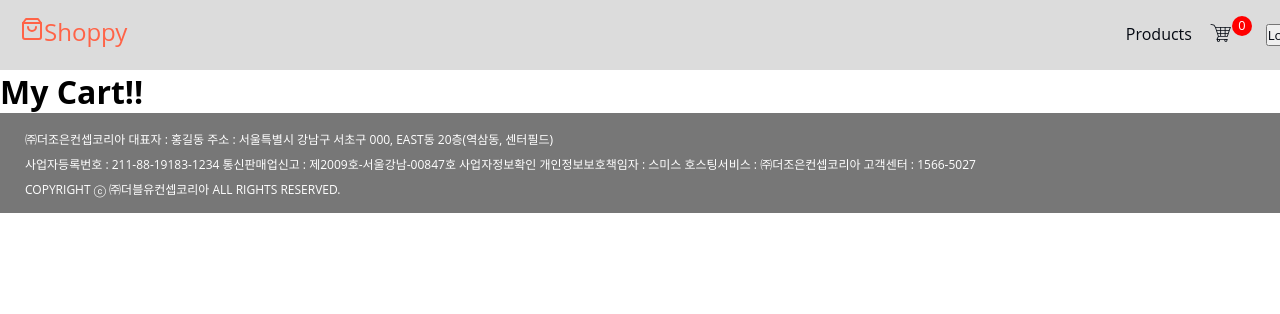
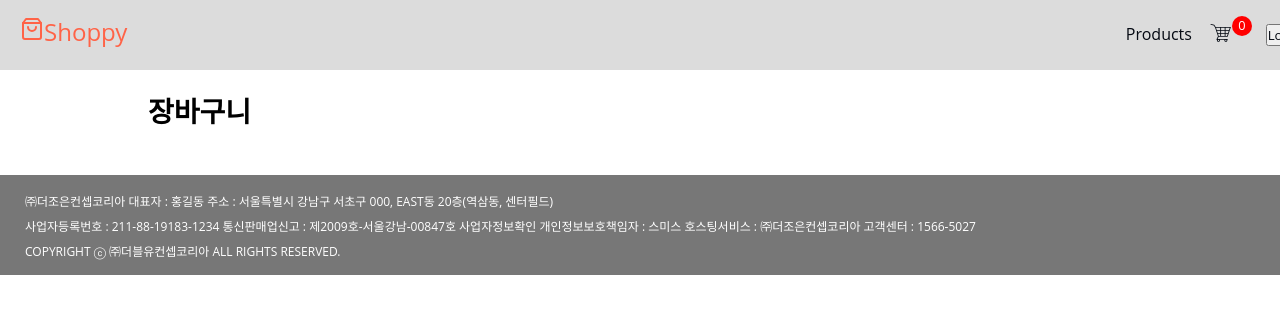
Before and after one commit to TJG404/webpublish, a React (Create React App) app in the folder react/shoppy-app/: page /cart in a window 1280 px wide. Shown: the top 314 px of the page. Built offline with nearby package versions, Linux system fonts and the light colour scheme.

Commit message:
2025-09-23 commit

```diff
--- a/react/shoppy-app/src/App.js
+++ b/react/shoppy-app/src/App.js
@@ -31,7 +31,7 @@ export default function App() {
           <Route path="/all" element={<Products/>} />
           <Route path="/login" element={<Login/>} />
           <Route path="/signup" element={<Signup/>} />
-          <Route path="/cart" element={<Cart/>} />
+          <Route path="/cart" element={<Cart items={cartItems} />} />
           <Route path="/products/:pid" element={<ProductDetail addCart={addCart} />} />
         </Route>
       </Routes>
--- a/react/shoppy-app/src/components/detailTabs/Detail.jsx
+++ b/react/shoppy-app/src/components/detailTabs/Detail.jsx
@@ -5,7 +5,6 @@ import { ImageList } from '../commons/ImageList.jsx';
  * ProductDetail > Detail
  */
 export function Detail({imgList, info}) {
-    // console.log('detail--> ',imgList, info);
 
     return (
         <div>
@@ -34,7 +33,6 @@ export function DetailImages({imgList}) {
  * ProductDetail > Detail > DetailInfo
  */
 export function DetailInfo({info}) {
-    console.log('info->',info);
 
     return (
         <div className='detail-info'>
--- a/react/shoppy-app/src/pages/Cart.jsx
+++ b/react/shoppy-app/src/pages/Cart.jsx
@@ -1,9 +1,33 @@
 import React from 'react';
+import { RiDeleteBin6Line } from 'react-icons/ri';
+import '../styles/cart.css';
 
-export function Cart() {
+export function Cart({ items }) {
+    console.log('items-->', items);
+
     return (
-        <div>
-            <h1>My Cart!!</h1>
+        <div className='cart-container'>
+            <h2 className='cart-header'>장바구니</h2>
+            { items && items.map(item =>
+                <div key={item.pid}>
+                    <div className='cart-item'>
+                        {/* 상품 이미지 */}
+                        <div className='cart-item-details'>
+                            <p className='cart-item-title'>{/* 상품명  */}</p>
+                            <p className='cart-item-title'>{item.size}</p>
+                            <p className='cart-item-price'>{/* 상품가격 */}</p>
+                        </div>
+                        <div className='cart-quantity'>
+                            <button type='button'>-</button>
+                            <input type='text' value={item.qty} readOnly/>
+                            <button type='button'>+</button>
+                        </div>
+                        <button className='cart-remove'>
+                            <RiDeleteBin6Line />
+                        </button>
+                    </div>
+                </div>
+            )}
         </div>
     );
 }
--- a/react/shoppy-app/src/utils/cart.js
+++ b/react/shoppy-app/src/utils/cart.js
@@ -11,6 +11,6 @@ export function cartItemsCheck(prevItems, cartItem) {
             : item
         );
     } else {
-        return [...prevItems, { ...cartItem }];  //존재하지 않으면 새로운 item 추가
+        return [...prevItems, {...cartItem} ];  //존재하지 않으면 새로운 item 추가
     }
 }
```
